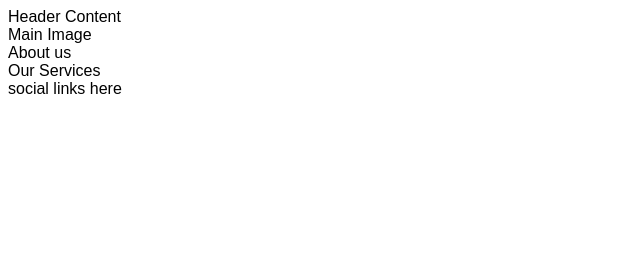
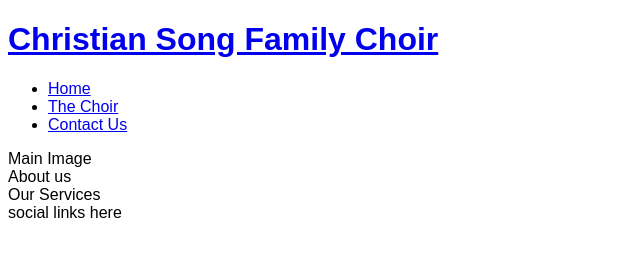
Before and after one commit to Yojative05/Christian_Song_Family_Choir, a plain HTML site: page index.html in a window 1280 px wide. Shown: the whole page, without its empty margins (0-640 px from the left). Drawn offline with Linux system fonts and the light colour scheme.

Commit message:
Add basic header structure

```diff
--- a/index.html
+++ b/index.html
@@ -1,17 +1,37 @@
 <!DOCTYPE html>
 <html lang="en">
+
 <head>
     <meta charset="UTF-8">
     <meta http-equiv="X-UA-Compatible" content="IE=edge">
     <meta name="viewport" content="width=device-width, initial-scale=1.0">
     <meta name="description" content="An independent Christian Song Family Choir group based in Douglas, Isle of Man">
-    <meta name="keywords" content="independent choir group, Christian song, Christian song family choir, choir, douglas, isle of man">
+    <meta name="keywords"
+        content="independent choir group, Christian song, Christian song family choir, choir, douglas, isle of man">
 
     <link rel="stylesheet" href="assets/css/style.css">
     <title>Christian Song Family Choir</title>
 </head>
+
 <body>
-    <header>Header Content</header>
+    <header>
+        <a href="index.html">
+            <h1>Christian Song Family Choir</h1>
+        </a>
+        <nav>
+            <ul>
+                <li>
+                    <a href="index.html">Home</a>
+                </li>
+                <li>
+                    <a href="#">The Choir</a>
+                </li>
+                <li>
+                    <a href="#">Contact Us</a>
+                </li>
+            </ul>
+        </nav>
+    </header>
     <section>
         Main Image
     </section>
@@ -25,4 +45,5 @@
         social links here
     </footer>
 </body>
+
 </html>
```
